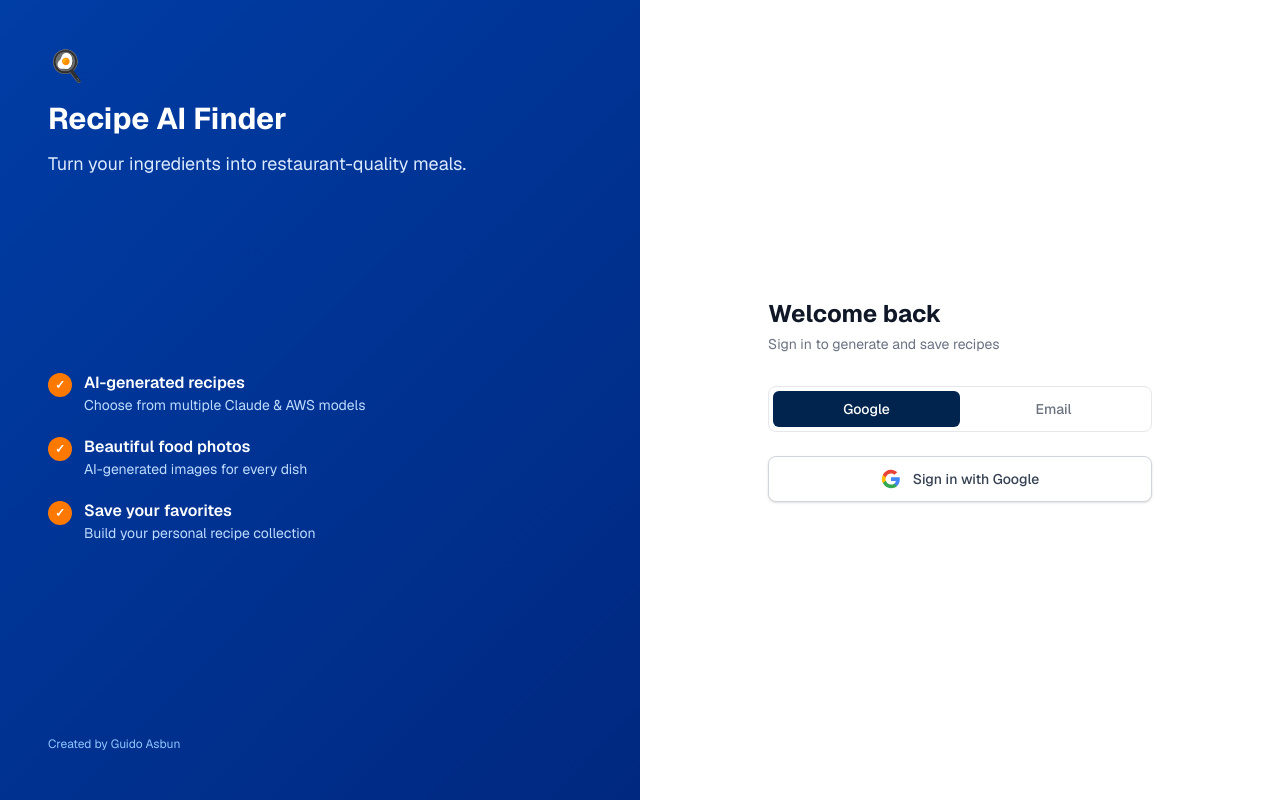
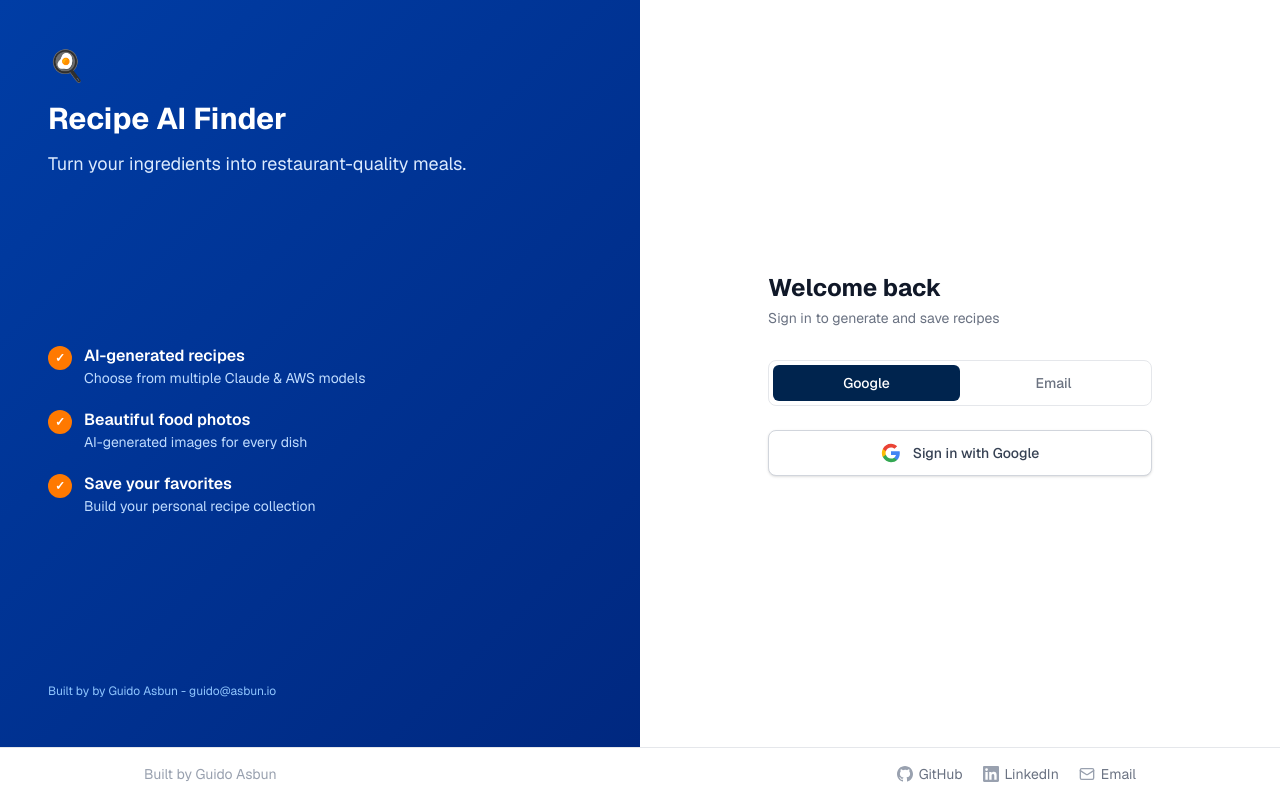
Before and after one commit to guidoasbun/recipe-ai-finder-v2-J, a Next.js app in the folder frontend/: page /login in a window 1280 px wide. Built offline with nearby package versions, Linux system fonts and the light colour scheme; no server answers.

Commit message:
UI-changes, added footer

```diff
--- a/frontend/app/(auth)/confirm/page.tsx
+++ b/frontend/app/(auth)/confirm/page.tsx
@@ -51,7 +51,7 @@
   }
 
   return (
-    <main className="flex min-h-screen items-center justify-center bg-gray-50">
+    <main className="flex flex-1 items-center justify-center bg-gray-50">
       <div className="w-full max-w-sm rounded-2xl bg-white p-8 shadow-md">
         <h1 className="mb-2 text-center text-2xl font-bold text-gray-900">
           Verify your email
--- a/frontend/app/(auth)/forgot-password/page.tsx
+++ b/frontend/app/(auth)/forgot-password/page.tsx
@@ -34,7 +34,7 @@
   }
 
   return (
-    <main className="flex min-h-screen items-center justify-center bg-gray-50">
+    <main className="flex flex-1 items-center justify-center bg-gray-50">
       <div className="w-full max-w-sm rounded-2xl bg-white p-8 shadow-md">
         <h1 className="mb-2 text-center text-2xl font-bold text-gray-900">
           Forgot password
--- /dev/null
+++ b/frontend/app/(auth)/layout.tsx
@@ -0,0 +1,10 @@
+import Footer from "@/components/layout/Footer";
+
+export default function AuthLayout({ children }: { children: React.ReactNode }) {
+  return (
+    <div className="flex min-h-screen flex-col">
+      <div className="flex flex-1 flex-col">{children}</div>
+      <Footer />
+    </div>
+  );
+}
--- a/frontend/app/(auth)/login/LoginForm.tsx
+++ b/frontend/app/(auth)/login/LoginForm.tsx
@@ -38,7 +38,7 @@
   }
 
   return (
-    <main className="flex min-h-screen">
+    <main className="flex flex-1">
       {/* Left branding panel */}
       <div
         className="hidden md:flex md:w-1/2 flex-col justify-between p-12 text-white"
@@ -91,7 +91,7 @@
           </li>
         </ul>
 
-        <p className="text-xs text-blue-300">Created by Guido Asbun</p>
+        <p className="text-xs text-blue-300">Built by by Guido Asbun - guido@asbun.io</p>
       </div>
 
       {/* Right auth panel */}
--- a/frontend/app/(auth)/reset-password/page.tsx
+++ b/frontend/app/(auth)/reset-password/page.tsx
@@ -46,7 +46,7 @@
   }
 
   return (
-    <main className="flex min-h-screen items-center justify-center bg-gray-50">
+    <main className="flex flex-1 items-center justify-center bg-gray-50">
       <div className="w-full max-w-sm rounded-2xl bg-white p-8 shadow-md">
         <h1 className="mb-2 text-center text-2xl font-bold text-gray-900">
           Reset password
--- a/frontend/app/(auth)/signup/page.tsx
+++ b/frontend/app/(auth)/signup/page.tsx
@@ -40,7 +40,7 @@
   }
 
   return (
-    <main className="flex min-h-screen items-center justify-center bg-gray-50">
+    <main className="flex flex-1 items-center justify-center bg-gray-50">
       <div className="w-full max-w-sm rounded-2xl bg-white p-8 shadow-md">
         <h1 className="mb-2 text-center text-2xl font-bold text-gray-900">
           Create account
--- a/frontend/app/(protected)/layout.tsx
+++ b/frontend/app/(protected)/layout.tsx
@@ -1,10 +1,12 @@
 import Header from "@/components/layout/Header";
+import Footer from "@/components/layout/Footer";
 
 export default function ProtectedLayout({ children }: { children: React.ReactNode }) {
   return (
-    <div className="min-h-screen bg-gray-50">
+    <div className="flex min-h-screen flex-col bg-gray-50">
       <Header />
-      <main className="mx-auto max-w-5xl px-4 py-8">{children}</main>
+      <main className="mx-auto w-full max-w-5xl flex-1 px-4 py-8">{children}</main>
+      <Footer />
     </div>
   );
 }
--- /dev/null
+++ b/frontend/components/layout/Footer.tsx
@@ -0,0 +1,59 @@
+import { Mail } from "lucide-react";
+
+function GitHubIcon({ className }: { className?: string }) {
+  return (
+    <svg className={className} viewBox="0 0 24 24" fill="currentColor" aria-hidden="true">
+      <path d="M12 0C5.374 0 0 5.373 0 12c0 5.302 3.438 9.8 8.207 11.387.599.111.793-.261.793-.577v-2.234c-3.338.726-4.033-1.416-4.033-1.416-.546-1.387-1.333-1.756-1.333-1.756-1.089-.745.083-.729.083-.729 1.205.084 1.839 1.237 1.839 1.237 1.07 1.834 2.807 1.304 3.492.997.107-.775.418-1.305.762-1.604-2.665-.305-5.467-1.334-5.467-5.931 0-1.311.469-2.381 1.236-3.221-.124-.303-.535-1.524.117-3.176 0 0 1.008-.322 3.301 1.23A11.509 11.509 0 0 1 12 5.803c1.02.005 2.047.138 3.006.404 2.291-1.552 3.297-1.23 3.297-1.23.653 1.653.242 2.874.118 3.176.77.84 1.235 1.911 1.235 3.221 0 4.609-2.807 5.624-5.479 5.921.43.372.823 1.102.823 2.222v3.293c0 .319.192.694.801.576C20.566 21.797 24 17.3 24 12c0-6.627-5.373-12-12-12z" />
+    </svg>
+  );
+}
+
+function LinkedInIcon({ className }: { className?: string }) {
+  return (
+    <svg className={className} viewBox="0 0 24 24" fill="currentColor" aria-hidden="true">
+      <path d="M20.447 20.452h-3.554v-5.569c0-1.328-.027-3.037-1.852-3.037-1.853 0-2.136 1.445-2.136 2.939v5.667H9.351V9h3.414v1.561h.046c.477-.9 1.637-1.85 3.37-1.85 3.601 0 4.267 2.37 4.267 5.455v6.286zM5.337 7.433a2.062 2.062 0 0 1-2.063-2.065 2.064 2.064 0 1 1 2.063 2.065zm1.782 13.019H3.555V9h3.564v11.452zM22.225 0H1.771C.792 0 0 .774 0 1.729v20.542C0 23.227.792 24 1.771 24h20.451C23.2 24 24 23.227 24 22.271V1.729C24 .774 23.2 0 22.222 0h.003z" />
+    </svg>
+  );
+}
+
+const LINKS = [
+  {
+    href: "https://github.com/guidoasbun/recipe-ai-finder-v2-J",
+    icon: GitHubIcon,
+    label: "GitHub",
+  },
+  {
+    href: "https://linkedin.com/in/guidoasbun",
+    icon: LinkedInIcon,
+    label: "LinkedIn",
+  },
+  {
+    href: "mailto:guido@asbun.io",
+    icon: Mail,
+    label: "Email",
+  },
+];
+
+export default function Footer() {
+  return (
+    <footer className="border-t border-gray-200 bg-white">
+      <div className="mx-auto flex max-w-5xl items-center justify-between px-4 py-4">
+        <p className="text-sm text-gray-400">Built by Guido Asbun</p>
+        <nav className="flex items-center gap-5">
+          {LINKS.map(({ href, icon: Icon, label }) => (
+            <a
+              key={label}
+              href={href}
+              target="_blank"
+              rel="noopener noreferrer"
+              className="group flex items-center gap-1.5 text-sm text-gray-500 transition-colors hover:text-[#003DA5]"
+            >
+              <Icon className="h-4 w-4 text-gray-400 transition-colors group-hover:text-[#003DA5]" />
+              {label}
+            </a>
+          ))}
+        </nav>
+      </div>
+    </footer>
+  );
+}
```
